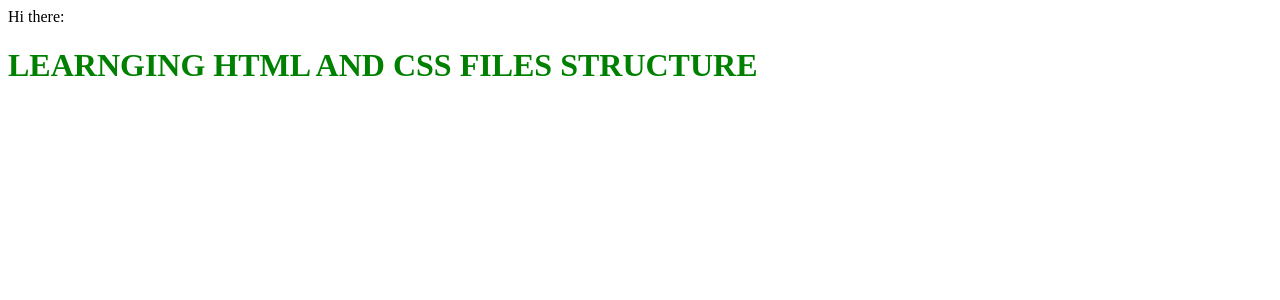
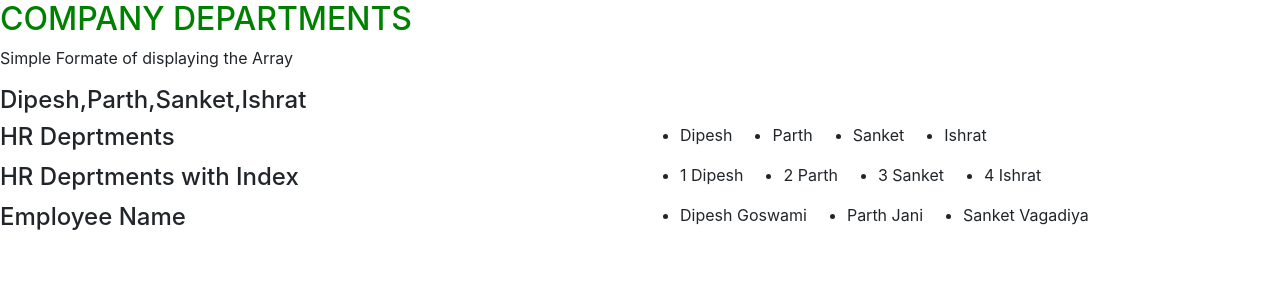
Before and after one commit to GOSSII/Angular4-Leanrning, an Angular app: page / in a window 1280 px wide. Shown: the top 300 px of the page. Built offline with nearby package versions, Linux system fonts and the light colour scheme.

Commit message:
*ngFor Loop

```diff
--- a/src/app/app.component.html
+++ b/src/app/app.component.html
@@ -1,2 +1 @@
-Hi there:
 <sandbox> </sandbox>
--- a/src/app/component/sandbox/sandbox.component.html
+++ b/src/app/component/sandbox/sandbox.component.html
@@ -1 +1,23 @@
-<h1 class="title">Learnging HTML and CSS files structure</h1>
+<h2 class="title">Company Departments</h2>
+
+<P>Simple Formate of displaying the Array</P>
+<h4>{{hrDept}}</h4>
+
+<div class="row">
+  <h4 class="col-md-6">HR Deprtments</h4>
+  <ul *ngFor="let emp of hrDept">
+    <li>{{emp}}</li>
+  </ul>
+
+  <h4 class="col-md-6">HR Deprtments with Index</h4>
+  <ul *ngFor="let emp of hrDept; let i = index">
+    <li>{{i + 1}} {{emp}}</li>
+  </ul>
+</div>
+
+<div class="row">
+  <h4 class="col-md-6">Employee Name</h4>
+  <ul *ngFor="let person of empName">
+    <li>{{person.firstname}} {{person.lastname}}</li>
+  </ul>
+</div>
--- a/src/app/component/sandbox/sandbox.component.ts
+++ b/src/app/component/sandbox/sandbox.component.ts
@@ -8,5 +8,24 @@ import { unescapeIdentifier } from '@angular/compiler';
 })
 
 export class sandboxComponent{
+    hrDept = ['Dipesh','Parth','Sanket','TEST'];
 
+    empName = [
+        {
+            firstname : 'Dipesh',
+            lastname : 'Goswami'
+        },
+        {
+            firstname : 'Parth',
+            lastname : 'Jani'
+        },
+        {
+            firstname : 'Sanket',
+            lastname : 'Vagadiya'
+        }
+    ];
+
+    constructor(){
+        this.hrDept[3] = "Ishrat"
+    }
 }
--- a/src/index.html
+++ b/src/index.html
@@ -7,8 +7,12 @@
 
   <meta name="viewport" content="width=device-width, initial-scale=1">
   <link rel="icon" type="image/x-icon" href="favicon.ico">
+  <!-- CSS Files -->
+  <link rel="stylesheet" href="https://stackpath.bootstrapcdn.com/bootstrap/4.1.3/css/bootstrap.min.css">
 </head>
 <body>
   <app-root></app-root>
 </body>
+<!-- javascript Files -->
+<link rel="javascript" href="https://stackpath.bootstrapcdn.com/bootstrap/4.1.3/js/bootstrap.min.js">
 </html>
```
Also changed, not shown: src/app/component/sandbox/sandbox.component.css (line endings or trailing spaces).
